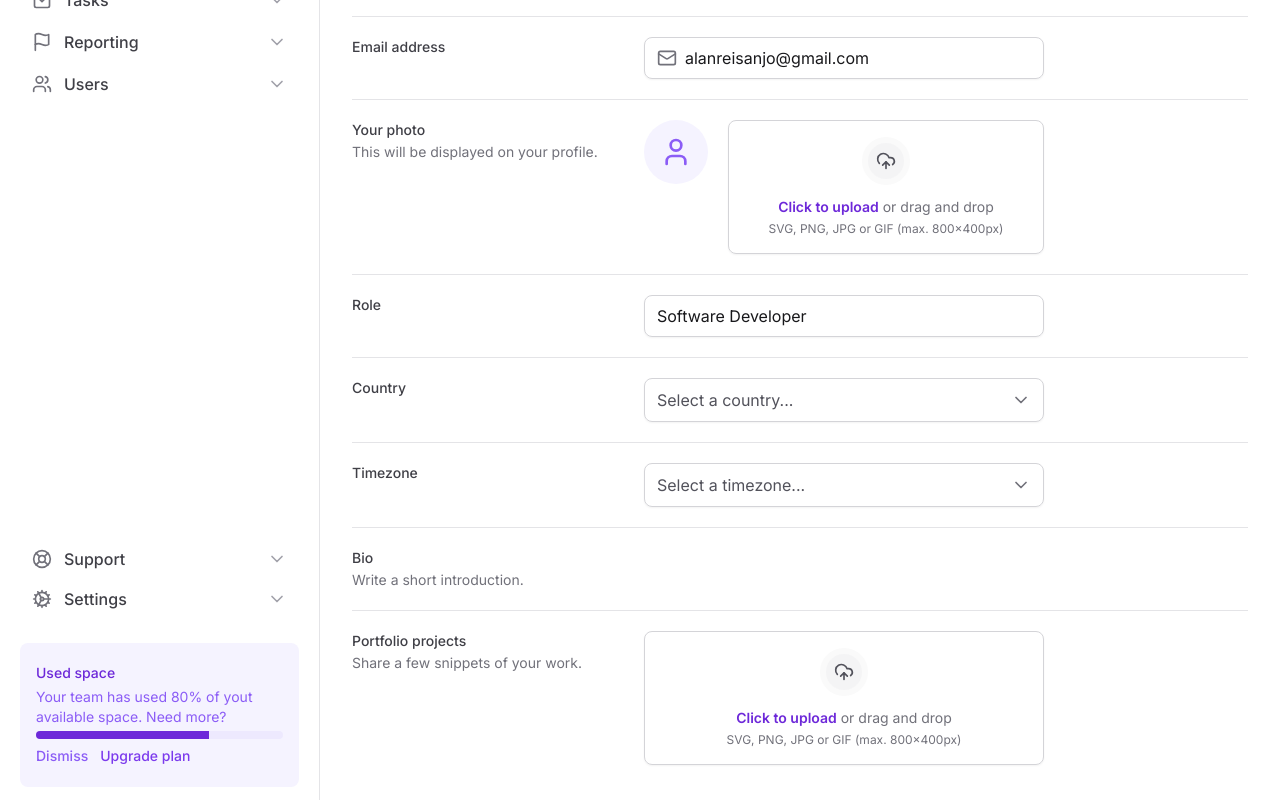
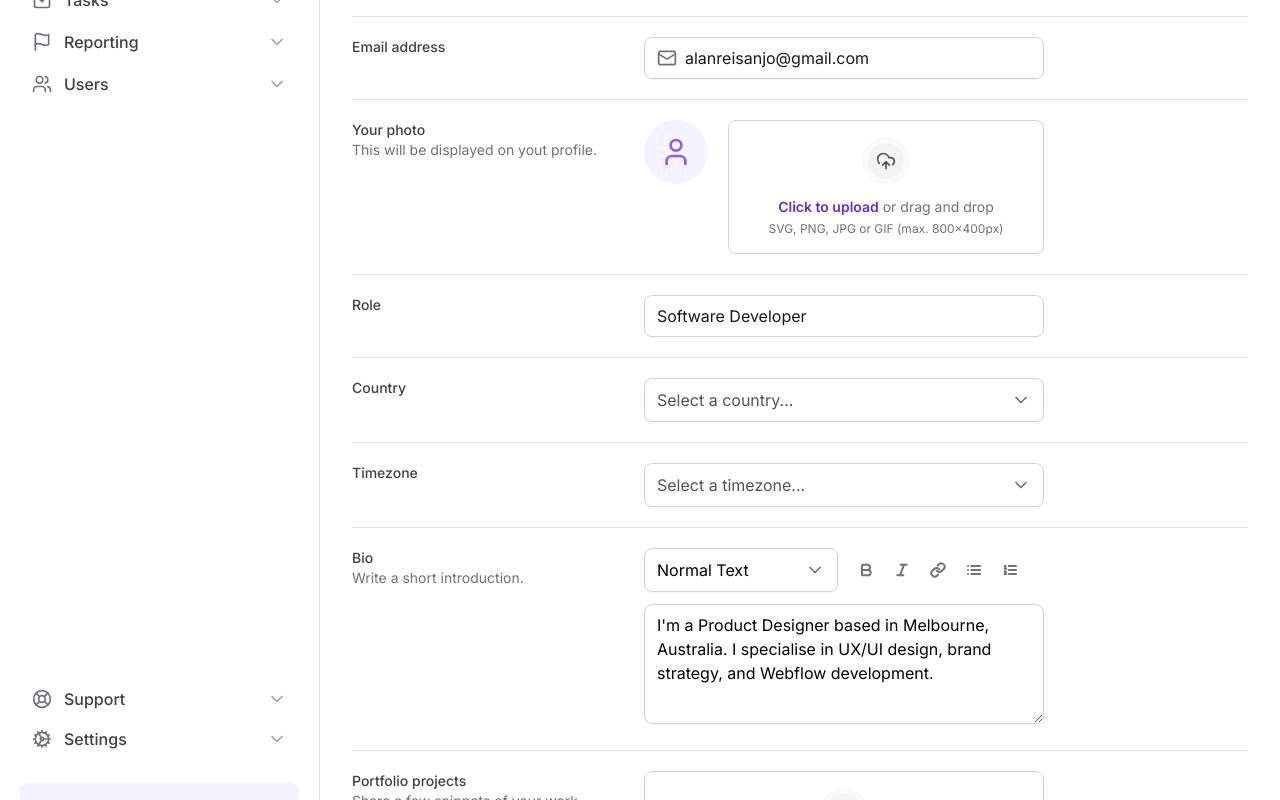
Before and after one commit to Hoyasumii/rocketseat-tailwind, a Next.js app: page / in a window 1280 px wide. Shown: the part 300-1100 px from the top of the page. Built offline with nearby package versions, Linux system fonts and the light colour scheme.

Commit message:
Término da tela

```diff
--- a/app/page.tsx
+++ b/app/page.tsx
@@ -1,7 +1,7 @@
 "use client";
 
-import { Input, Tabs, Select } from "@/components";
-import { Mail } from "lucide-react";
+import { Input, Tabs, Select, Label } from "@/components";
+import { Bold, Italic, Link, List, ListOrdered, Mail } from "lucide-react";
 
 export default function Home() {
   return (
@@ -42,12 +42,7 @@ export default function Home() {
         className="mt-6 flex w-full flex-col gap-5 divide-y divide-zinc-200"
       >
         <div className="grid grid-cols-form gap-3">
-          <label
-            htmlFor="firstName"
-            className="text-sm font-medium text-zinc-700"
-          >
-            Name
-          </label>
+          <Label htmlFor="fistName" title="Name" />
           <div className="grid grid-cols-2 gap-6">
             <Input.Root>
               <Input.Control id="firstName" defaultValue="Alan" />
@@ -60,9 +55,7 @@ export default function Home() {
         </div>
 
         <div className="grid grid-cols-form gap-3 pt-5">
-          <label htmlFor="email" className="text-sm font-medium text-zinc-700">
-            Email address
-          </label>
+          <Label htmlFor="email" title="Email address" />
           <Input.Root>
             <Input.Preffix>
               <Mail className="h-5 w-5 text-zinc-500" />
@@ -76,12 +69,10 @@ export default function Home() {
         </div>
 
         <div className="grid grid-cols-form gap-3 pt-5">
-          <label htmlFor="photo" className="text-sm font-medium text-zinc-700">
-            Your photo
-            <span className="mt-0.5 block text-sm font-normal text-zinc-500">
-              This will be displayed on your profile.
-            </span>
-          </label>
+          <Label
+            title="Your photo"
+            description="This will be displayed on yout profile."
+          />
           <Input.File.Root className="flex items-start gap-5">
             <Input.File.Preview />
             <Input.File.Trigger />
@@ -90,35 +81,23 @@ export default function Home() {
         </div>
 
         <div className="grid grid-cols-form gap-3 pt-5">
-          <label htmlFor="role" className="text-sm font-medium text-zinc-700">
-            Role
-          </label>
+          <Label title="Role" htmlFor="role" />
           <Input.Root>
             <Input.Control id="role" defaultValue="Software Developer" />
           </Input.Root>
         </div>
 
         <div className="grid grid-cols-form gap-3 pt-5">
-          <label
-            htmlFor="country"
-            className="text-sm font-medium text-zinc-700"
-          >
-            Country
-          </label>
-          <Select.Root placeholder="Select a country...">
+          <Label htmlFor="country" title="Country" />
+          <Select.Root name="country" placeholder="Select a country...">
             <Select.Item value="br" text="Brazil" />
             <Select.Item value="us" text="United States" />
           </Select.Root>
         </div>
 
         <div className="grid grid-cols-form gap-3 pt-5">
-          <label
-            htmlFor="timezone"
-            className="text-sm font-medium text-zinc-700"
-          >
-            Timezone
-          </label>
-          <Select.Root placeholder="Select a timezone...">
+          <Label htmlFor="timezone" title="Timezone" />
+          <Select.Root name="timezone" placeholder="Select a timezone...">
             <Select.Item
               value="utc8"
               text="Pacific Standard Time (UTC-08:00)"
@@ -128,25 +107,68 @@ export default function Home() {
         </div>
 
         <div className="grid grid-cols-form gap-3 pt-5">
-          <label htmlFor="bio" className="text-sm font-medium text-zinc-700">
-            Bio
-            <span className="mt-0.5 block text-sm font-normal text-zinc-500">
-              Write a short introduction.
-            </span>
-          </label>
-          <div />
+          <Label
+            htmlFor="bio"
+            title="Bio"
+            description="Write a short introduction."
+          />
+          <div className="space-y-3">
+            <div className="grid grid-cols-2 gap-3">
+              <Select.Root placeholder="" defaultValue="normal">
+                <Select.Item value="normal" defaultChecked text="Normal Text" />
+                <Select.Item value="md" text="Markdown" />
+              </Select.Root>
+
+              <div className="flex items-center gap-1">
+                <button
+                  type="button"
+                  className="rounded-md p-2 hover:bg-zinc-50"
+                >
+                  <Bold className="h-4 w-4 text-zinc-500" strokeWidth={3} />
+                </button>
+                <button
+                  type="button"
+                  className="rounded-md p-2 hover:bg-zinc-50"
+                >
+                  <Italic className="h-4 w-4 text-zinc-500" strokeWidth={3} />
+                </button>
+                <button
+                  type="button"
+                  className="rounded-md p-2 hover:bg-zinc-50"
+                >
+                  <Link className="h-4 w-4 text-zinc-500" strokeWidth={3} />
+                </button>
+                <button
+                  type="button"
+                  className="rounded-md p-2 hover:bg-zinc-50"
+                >
+                  <List className="h-4 w-4 text-zinc-500" strokeWidth={3} />
+                </button>
+                <button
+                  type="button"
+                  className="rounded-md p-2 hover:bg-zinc-50"
+                >
+                  <ListOrdered
+                    className="h-4 w-4 text-zinc-500"
+                    strokeWidth={3}
+                  />
+                </button>
+              </div>
+            </div>
+
+            <Input.Textarea
+              id="bio"
+              defaultValue="I'm a Product Designer based in Melbourne, Australia. I specialise in UX/UI design, brand strategy, and Webflow development."
+            />
+          </div>
         </div>
 
         <div className="grid grid-cols-form gap-3 pt-5">
-          <label
+          <Label
             htmlFor="projects"
-            className="text-sm font-medium text-zinc-700"
-          >
-            Portfolio projects
-            <span className="mt-0.5 block text-sm font-normal text-zinc-500">
-              Share a few snippets of your work.
-            </span>
-          </label>
+            title="Portfolio projects"
+            description="Share a few snippets of your work."
+          />
           <Input.File.Root>
             <Input.File.Trigger />
             <Input.File.Control multiple />
--- /dev/null
+++ b/components/Input/Textarea/index.tsx
@@ -0,0 +1,12 @@
+import { ComponentProps } from "react";
+
+export type TextareaProps = ComponentProps<"textarea">;
+
+export function Textarea(props: TextareaProps) {
+  return (
+    <textarea
+      className="min-h-[120px] w-full resize-y rounded-lg border border-zinc-300 px-3 py-2 shadow-sm"
+      {...props}
+    />
+  );
+}
--- a/components/Input/index.tsx
+++ b/components/Input/index.tsx
@@ -4,9 +4,11 @@ import { Preffix } from "./Preffix";
 import { Root } from "./Root";
 
 import * as File from "./File";
+import { Textarea } from "./Textarea";
 
 export default {
   File,
+  Textarea,
   Context,
   Control,
   Preffix,
--- /dev/null
+++ b/components/Label.tsx
@@ -0,0 +1,28 @@
+/* eslint-disable @typescript-eslint/no-unused-vars */
+import { ComponentProps } from "react";
+
+type Props = ComponentProps<"label"> & {
+  title: string;
+  description?: string;
+  className?: never;
+  children?: never;
+};
+
+export function Label({
+  title,
+  description,
+  className,
+  children,
+  ...props
+}: Props) {
+  return (
+    <label className="text-sm font-medium text-zinc-700" {...props}>
+      {title}
+      {description && (
+        <span className="mt-0 5 block text-sm font-normal text-zinc-500">
+          {description}
+        </span>
+      )}
+    </label>
+  );
+}
--- a/components/Select/index.tsx
+++ b/components/Select/index.tsx
@@ -5,18 +5,16 @@ import { ChevronDown } from "lucide-react";
 import { ReactNode } from "react";
 import { Item } from "./Item";
 
-interface SelectProps {
+interface SelectProps extends SelectPrimitive.SelectProps {
   children: ReactNode;
   placeholder: string;
 }
 
-function Select({ children, placeholder }: SelectProps) {
+function Select({ children, placeholder, ...props }: SelectProps) {
   return (
-    <SelectPrimitive.Root>
+    <SelectPrimitive.Root {...props}>
       <SelectPrimitive.Trigger className="flex h-11 w-full items-center justify-between gap-2 rounded-lg border border-zinc-300 px-3 py-2 shadow-sm data-[placeholder]:text-zinc-600 data-[state=open]:rounded-b-none data-[state=open]:border-b-0 outline-none">
-        <SelectPrimitive.Value
-          placeholder={placeholder}
-        />
+        <SelectPrimitive.Value placeholder={placeholder} />
         <SelectPrimitive.Icon>
           <ChevronDown className="h-5 w-5 text-zinc-500" />
         </SelectPrimitive.Icon>
@@ -26,7 +24,7 @@ function Select({ children, placeholder }: SelectProps) {
         <SelectPrimitive.Content
           side="bottom"
           position="popper"
-          className="z-10 w-[--radix-select-trigger-width] overflow-hidden rounded-lg border border-zinc-300 bg-white data-[state=open]:border-t-0 data-[state=open]:rounded-t-none"
+          className="z-10 w-[--radix-select-trigger-width] overflow-hidden rounded-lg border border-zinc-300 bg-white data-[state=open]:border-t-0 data-[state=open]:rounded-t-none shadow"
         >
           <SelectPrimitive.Viewport>{children}</SelectPrimitive.Viewport>
         </SelectPrimitive.Content>
--- a/components/index.tsx
+++ b/components/index.tsx
@@ -4,3 +4,4 @@ export { default as Input } from "./Input";
 export { Progress } from "./Progress";
 export { Tabs } from "./Tabs";
 export { default as Select } from "./Select";
+export { Label } from "./Label";
```
